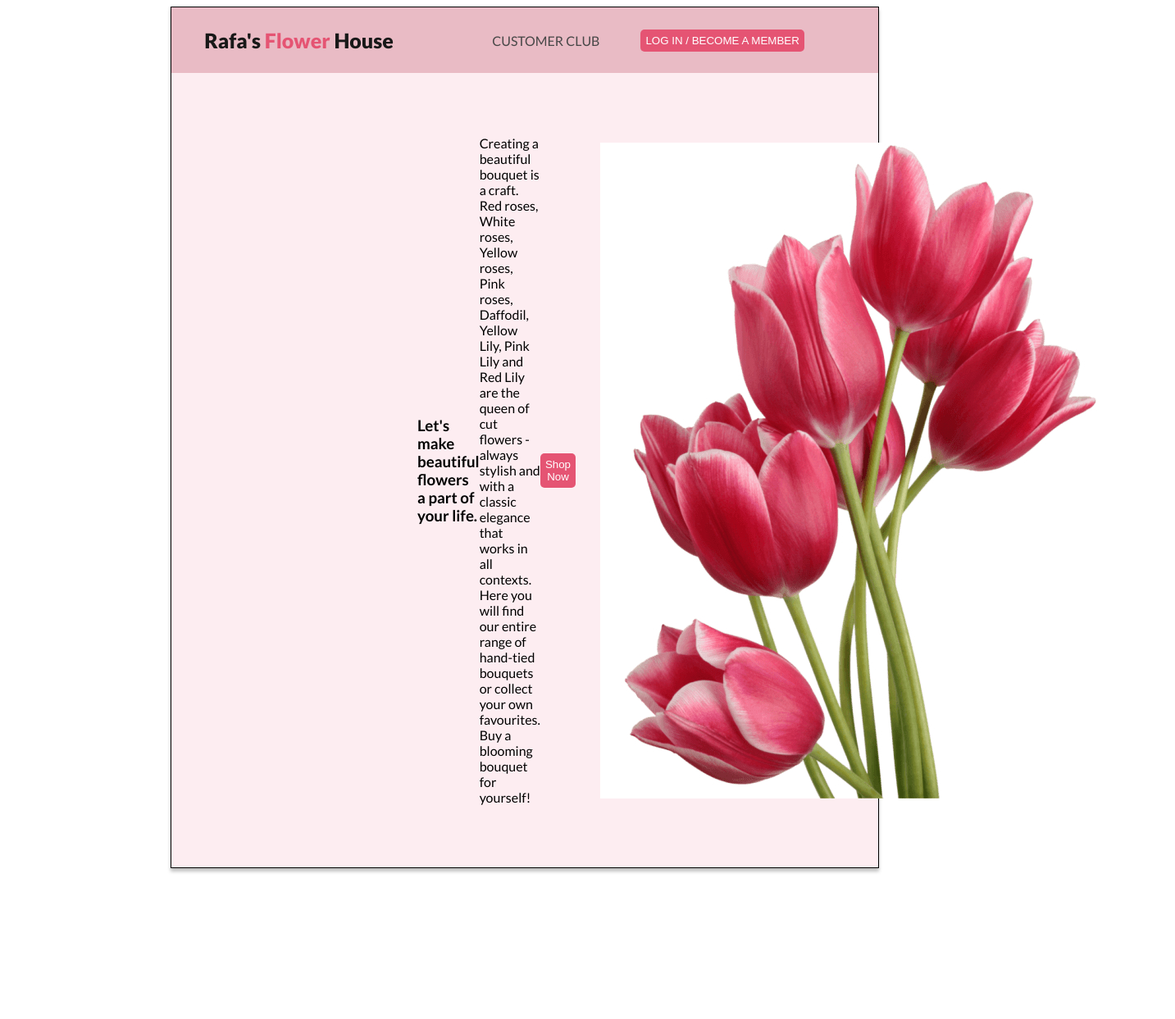
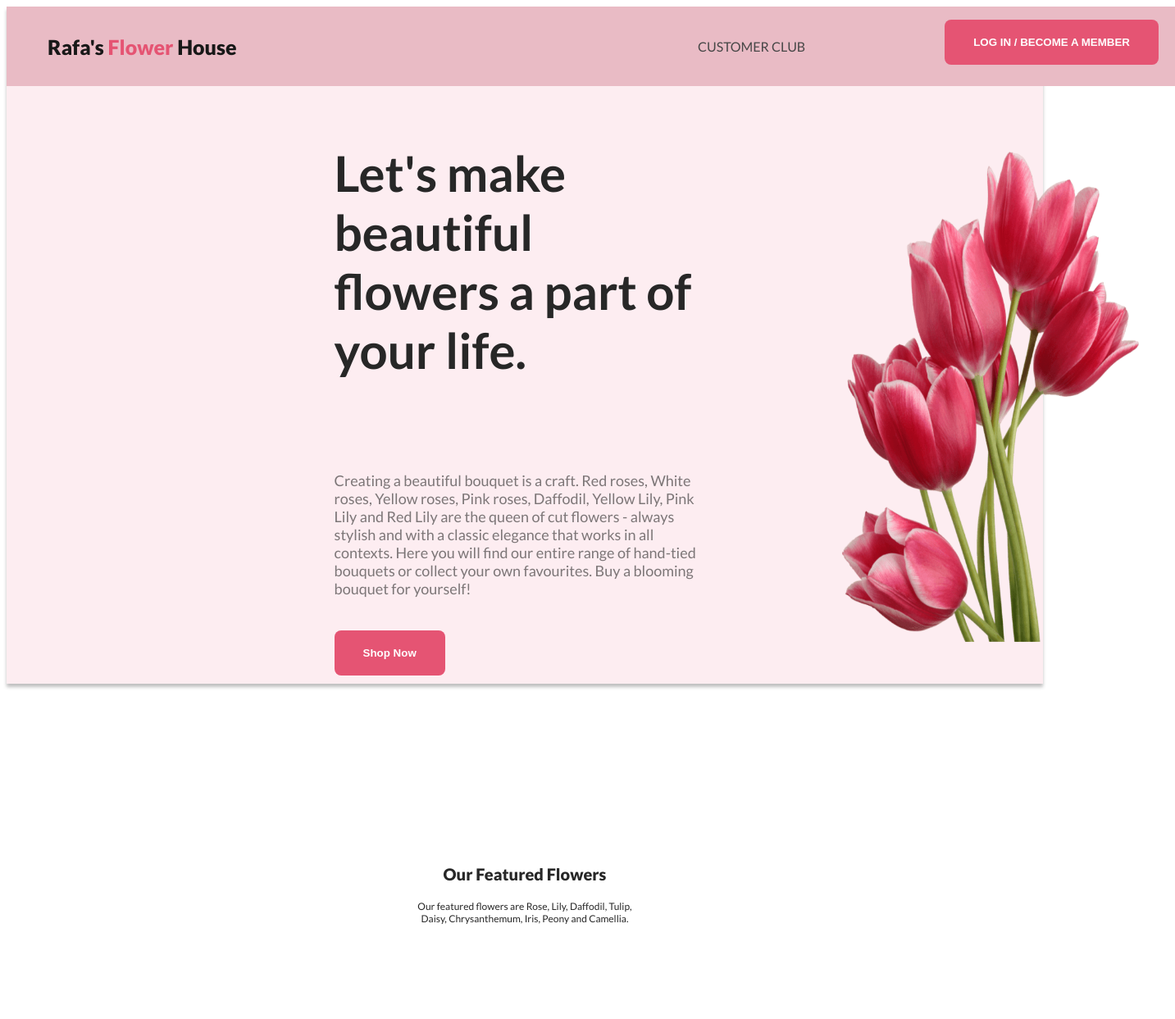
Before and after one commit to RabitaFarzana/assignment-1-flowershop, a plain HTML site: page index.html in a window 1280 px wide. Shown: the whole page at 82% size, 1433 px wide, since content can reach past the window. Before the commit the page ends 1067 px from the top, so only its background shows below. Drawn offline with Linux system fonts and the light colour scheme.

Commit message:
added featured flowers

```diff
--- a/index.html
+++ b/index.html
@@ -15,25 +15,29 @@
         <nav class="nav">
             <h3 class="nav-title">Rafa's <span class="text-primary">Flower</span> House</h3>
             <ul>
-                <li><a href="">CUSTOMER CLUB</a></li>
+                <li><a class="nav-option" href="">CUSTOMER CLUB</a></li>
                 <li><button class="btn-primary">LOG IN / BECOME A MEMBER</button></li>
 
             </ul>
         </nav>
         <div class="banner">
-            <div class="banner content">
-                <h3 class="banner-greeting">Let's make beautiful flowers a part of your life.</h3>
+            <div class="banner-content">
+                <h1 class="banner-greeting">Let's make beautiful flowers a part of your life.</h1>
                 <p class="banner-description">Creating a beautiful bouquet is a craft. Red roses, White roses, Yellow roses, Pink roses, Daffodil, Yellow Lily, Pink Lily and Red Lily are the queen of cut flowers - always stylish and with a classic elegance that works in all contexts. Here you will find our entire range of hand-tied bouquets or collect your own favourites.
 
                     Buy a blooming bouquet for yourself!</p>
                 <button class="btn-primary">Shop Now</button>
             </div>
-            <img class="profile-pic" src="../assignment-1-flowershop/Flower Asset/pngwing 10.jpg" alt="">
-
+            <div class="image-container"><img class="background-img" src="./Flower_Asset/pngwing10.png">
+            </div>
         </div>
 
     </header>
     <main>
+        <section class="featured-flower">
+            <h3 class="section-title">Our Featured Flowers</h3>
+           <p class="section-description"> Our featured flowers are Rose, Lily, Daffodil, Tulip, Daisy, Chrysanthemum, Iris, Peony and Camellia. </p>
+        </section>
 
     </main>
     <footer>
--- a/styles/flowershop.css
+++ b/styles/flowershop.css
@@ -5,39 +5,63 @@ body {
 }
 .btn-primary{
     background-color:#E55473;
-    border-radius: 5px;
+    border-radius: 8px;
     color: white;
     border: 0;
-    font-weight: 500;
-    padding: 6px;
+    font-weight: 600;
+    padding: 20px 35px;
 
 }
 
 .text-primary{
     color: #E55473;
 }
+.section-title{
+    color: #272727;
+    text-align: center;
+    font-size: 20px;
+    font-weight: 800;
+
+
+}
+.section-description{
+    color: #272727;
+text-align: center;
+font-size: 12px;
+font-weight: 200;
+}
 /* nav related styles */
 nav {
     display:flex;
-    justify-content: space-around;
+    justify-content: space-between;
     align-items: center;
     background-color: #e9bbc5;
+    width: 1425px;
+
+
 }
 .nav-title{
     color: #181818;
     font-size: 25px;
     font-weight: 800;
+    margin-left: 50px;
 
 }
 
 nav > ul{
     display: flex;
     align-items: center;
+
 }
 
 nav li {
     list-style: none;
-    margin-right: 50px;
+    margin-right: 20px;
+    align-items: center;
+
+}
+.nav-option{
+
 }
 
 nav a{
@@ -47,16 +71,60 @@ nav a{
 }
 /* header related styles */
 .header{
-    margin: 0 200px;
-    border: 1px solid #000;
+margin: 0px;
 background: rgba(229, 84, 115, 0.10);
 box-shadow: 0px 4px 4px 0px rgba(0, 0, 0, 0.25);
+align-items: center;
 }
 .banner{
-    padding: 30px 30px 30px 150px;
+
     display: flex;
-    align-items: center;
+    align-items:center;
+    width: 70%;
+    margin: 0 auto;
+    justify-content: space-between;
+    padding: 30px 30px 0px 150px;
+
 }
-.banner .profile-pic{
-    weidth: 500px;
+
+
+.banner-greeting{
+    color: #272727;
+font-size: 60px;
+font-weight: 200px;
+width: 450px;
+margin-bottom: 0px;
+padding: 0px 150px;
+height: 400px;
+
 }
+.banner-description{
+    color: rgba(39, 39, 39, 0.60);
+font-size: 18px;
+font-weight: 400;
+margin-top: 0px;
+margin-bottom: 40px;
+padding: 0px 150px;
+}
+.image-container img{
+    width: 400px;
+    height: 600px;
+    padding-bottom: 0px;
+
+
+}
+.btn-primary{
+margin-bottom: 10px;
+margin-left: 150px;
+
+}
+/* main section styles */
+
+/* about section styles */
+.featured-flower{
+    padding: 100px;
+    text-align: center;
+    border-radius: 10px;
+    margin: 100px 400px;
+
+}
```
Also changed, not shown: Flower_Asset/Flower 01.png (renamed from Flower Asset/Flower 01.png), Flower_Asset/Group 57.png (renamed from Flower Asset/Group 57.png), Flower_Asset/Group 58.png (renamed from Flower Asset/Group 58.png), Flower_Asset/Group 59.png (renamed from Flower Asset/Group 59.png), Flower_Asset/Rectangle 4.png (renamed from Flower Asset/Rectangle 4.png), Flower_Asset/Rectangle 5.png (renamed from Flower Asset/Rectangle 5.png), Flower_Asset/Rectangle 6.png (renamed from Flower Asset/Rectangle 6.png), Flower_Asset/Rectangle 9.png (renamed from Flower Asset/Rectangle 9.png), Flower_Asset/pngwing 10.jpg (renamed from Flower Asset/pngwing 10.jpg), Flower_Asset/pngwing 5.png (renamed from Flower Asset/pngwing 5.png), Flower_Asset/pngwing 6.png (renamed from Flower Asset/pngwing 6.png), Flower_Asset/pngwing 7.png (renamed from Flower Asset/pngwing 7.png), Flower_Asset/pngwing 8.png (renamed from Flower Asset/pngwing 8.png), Flower_Asset/pngwing10.png (renamed from Flower Asset/pngwing 10.png).
